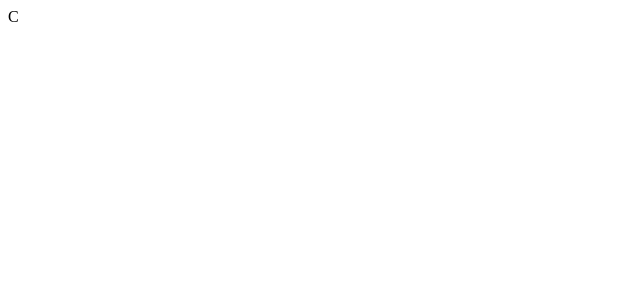
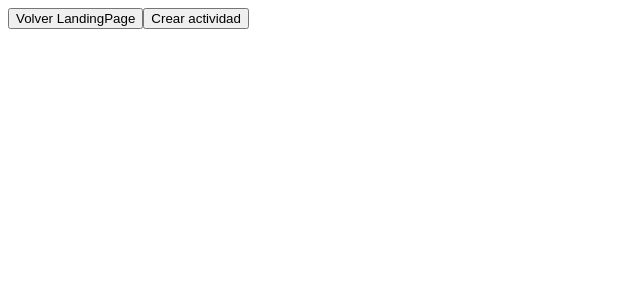
Before and after one commit to HurtadoAgustin/proyecto-individual-soyhenry, a React (Create React App) app in the folder client/: page /home in a window 1280 px wide. Shown: the top 300 px of the page, without its empty margins (0-640 px from the left). Built offline with nearby package versions, Linux system fonts and the light colour scheme.

Commit message:
CLIENT: added links to diferents pages

```diff
--- a/client/src/pages/CreateActivity.js
+++ b/client/src/pages/CreateActivity.js
@@ -1,8 +1,11 @@
 import React from 'react';
+import { Link } from 'react-router-dom';
 
 function CreateActivity() {
   return <>
-  <div>B</div>
+    <Link to='/home'>
+      <button>GO HOME</button>
+    </Link>
   </>
 }
 
--- a/client/src/pages/Home.js
+++ b/client/src/pages/Home.js
@@ -1,8 +1,16 @@
 import React from 'react';
+import { Link } from 'react-router-dom';
 
 function Home() {
   return <>
-    <div>C</div>
+    <header>
+      <Link to='/'>
+        <button>Volver LandingPage</button>
+      </Link>
+      <Link to='/create'>
+        <button>Crear actividad</button>
+      </Link>
+    </header>
   </>
 }
 
--- a/client/src/pages/LandingPage.js
+++ b/client/src/pages/LandingPage.js
@@ -1,9 +1,12 @@
 import React from 'react';
+import { Link } from 'react-router-dom';
 
 function LandingPage() {
-  return <>
-    <div>D</div>
-  </>
+  return <div className='back'>
+    <Link to='/home'>
+      <button>GO HOME</button>
+    </Link>
+  </div>
 }
 
 export default LandingPage;
```
Also changed, not shown: client/src/components/CountryCard.js (added, +9 -0 lines), client/src/containers/CountryList.js (added, +10 -0 lines).
